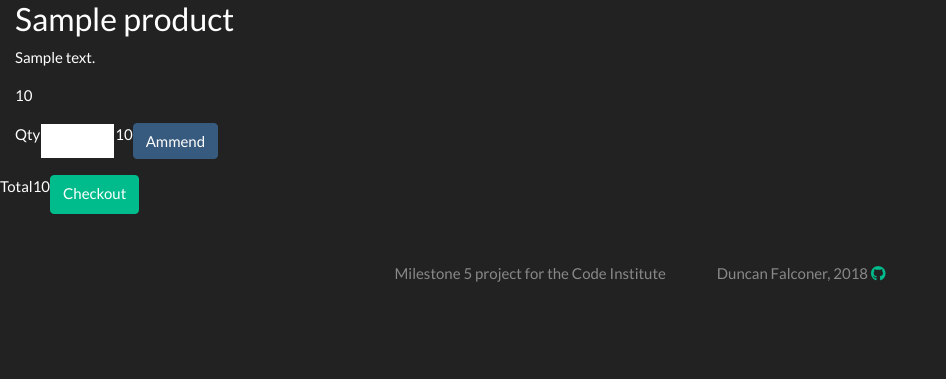
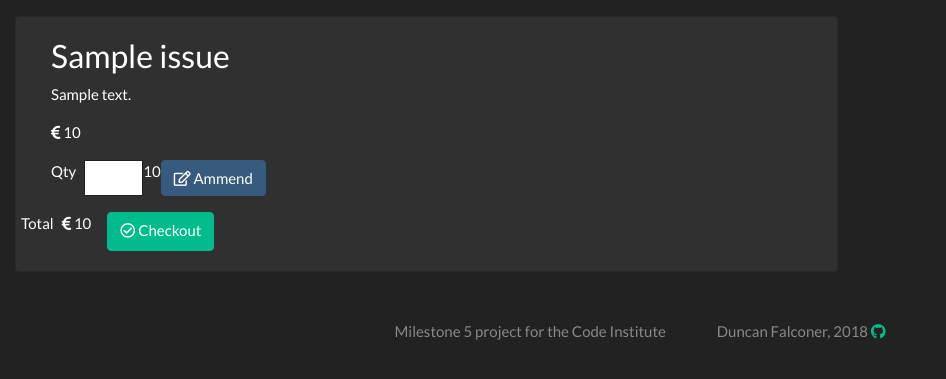
Before and after one commit to ddeveloper72/milestone-5-project, a Django app: template cart/templates/cart.html in a window 1280 px wide. Shown: the part 71-450 px from the top of the page, without its empty margins (0-946 px from the left). Run offline with Django 3.2, Linux system fonts and the light colour scheme; the template is opened without the code that fills it: most values are stand-ins (such as "Sample title", 1, 10 or a date in 2020); grey boxes marked "Sample" are stand-in pictures; some libraries are stand-ins or nearby versions.

Commit message:
Creating cart template WIP

```diff
--- a/cart/templates/cart.html
+++ b/cart/templates/cart.html
@@ -1,19 +1,26 @@
 {% extends 'base.html' %}
-{% load static from staticfiles %}
-{% load bootstrap_tags %}
+
+{% load bootstrap4 %}
 
 {% block content %}
-<div class="row row-flex">
+<div class="mt-3">
+    <div class="row flex-column-reverse flex-md-row">
+        <div class="col-sm-12 col-md-8">
+            <div class="card">
+                <div class="box">
+
                     {% for item in cart_items %}
 
-   <div class="col-xs-10 col-xs-offset-1 col-sm-offset-0 col-sm-6 col-md-4 display panel panel-display">
+                    <div
+                        class="col-sm-12 col-md-4">
 
-       <div class="product" style="background-image: url('{{ MEDIA_URL }}{{  item.product.image }}')"></div>
+                        <div class="product" style="background-image: url('{{ MEDIA_URL }}{{  item.issue.image }}')">
+                        </div>
 
                         <div class="caption">
-           <h3>{{ item.product.name }}</h3>
-           <p class="product-description">{{ item.product.description }}</p>
-           <p class="glyphicon glyphicon-eur"> {{ item.product.price }}</p>
+                            <h3>{{ item.issue.title }}</h3>
+                            <p>{{ item.issue.content|truncatewords:300 }}</p>
+                            <p><i class="fas fa-euro-sign"></i> {{ item.issue.price }}</p>
                             <p>
 
                                 <form action="{% url 'adjust_cart' item.id %}" class="form-inline" method="post">
@@ -21,22 +28,28 @@
                                     <div class="form-group">
                                         <label for="exampleInputAmount" class="sr-only">New Qty</label>
                                         <div class="input-group">
-                            <div class="input-group-addon">Qty</div>
-                            <input type="number" name="quantity" min="0" max="999" class="form-control" rquired="true">
+                                            <div class="input-group-addon mr-2">Qty</div>
+                                            <input type="number" name="quantity" min="0" max="1" class="form-control"
+                                                rquired="true">
                                             <div class="input-group-addon">{{ item.quantity }}</div>
                                         </div>
                                     </div>
-                    <button class="btn btn-primary" type="submit"><span class="glyphicon glyphicon-edit" aria-hidden="true"> Ammend</span></button>
+                                    <button class="btn btn-primary" type="submit"><i class="far fa-edit"></i> Ammend</button>
                                 </form>
                             </p>
                         </div>
                     </div>
                     {% endfor %}
+
+                    <div class="row">
+                        <p class="mr-2">Total </p>
+                        <p class="mr-2"><i class="fas fa-euro-sign"></i> {{ total }}</p>
+                        <a href="#" class="btn btn-success ml-2" role="button"><i class="far fa-check-circle"></i> Checkout </a>
                     </div>
-<div class="row">
-    <p>Total</p>
-    <p><span class="glyphicon glyphicon-eur" aria-hidden="true"></span> {{ total }}</p>
-    <a href="{% url 'checkout' %}" class="btn btn-success" role="button"><span class="glyphicon glyphicon-ok-circle" aria-hidden="true"></span> Checkout</a>
+                </div>
+            </div>
+        </div>
+    </div>
 </div>
 
 {% endblock content %}
```
Also changed, not shown: issue_tracker/migrations/0002_issue_price.py (added). Lines whose indentation alone changed are shown as unchanged.
